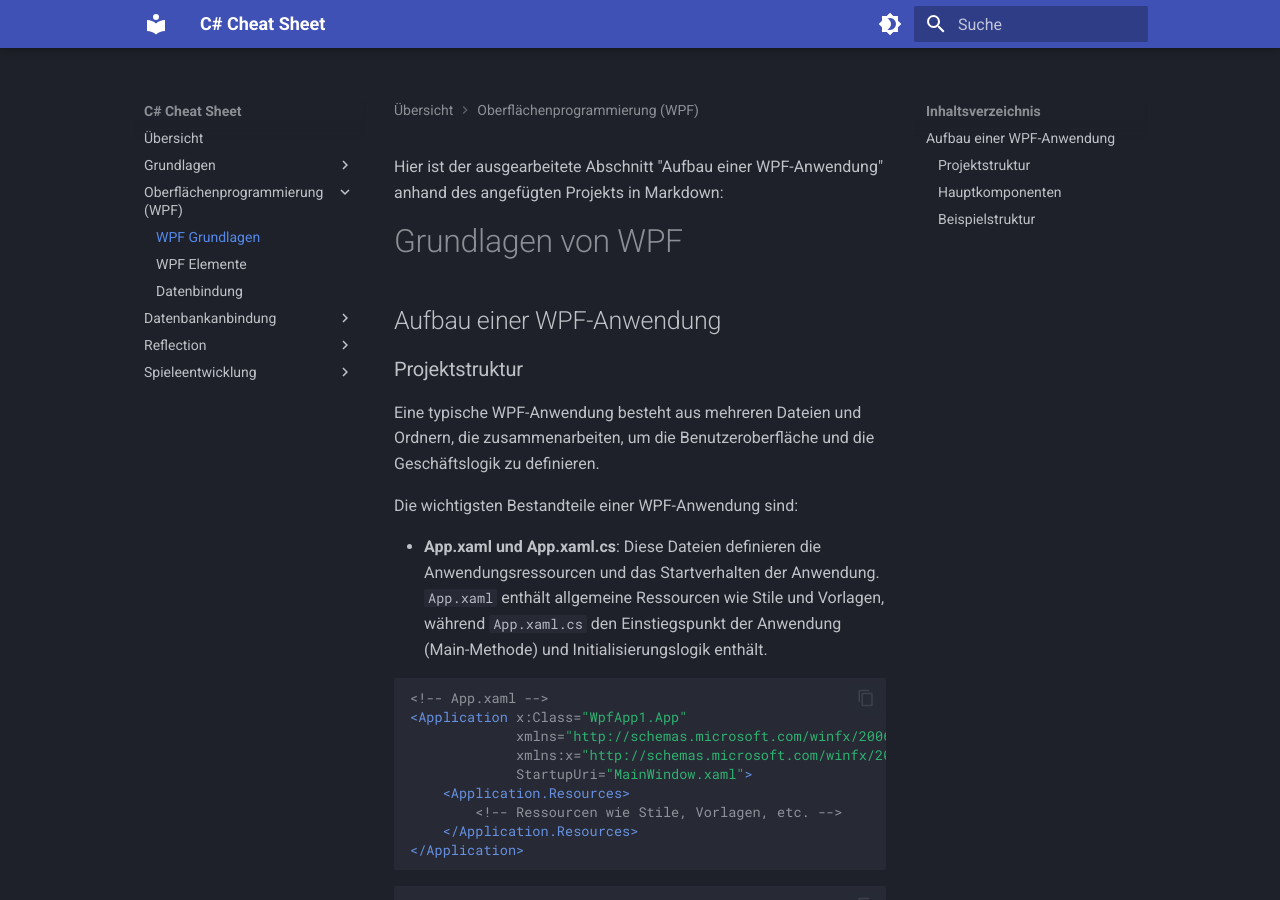
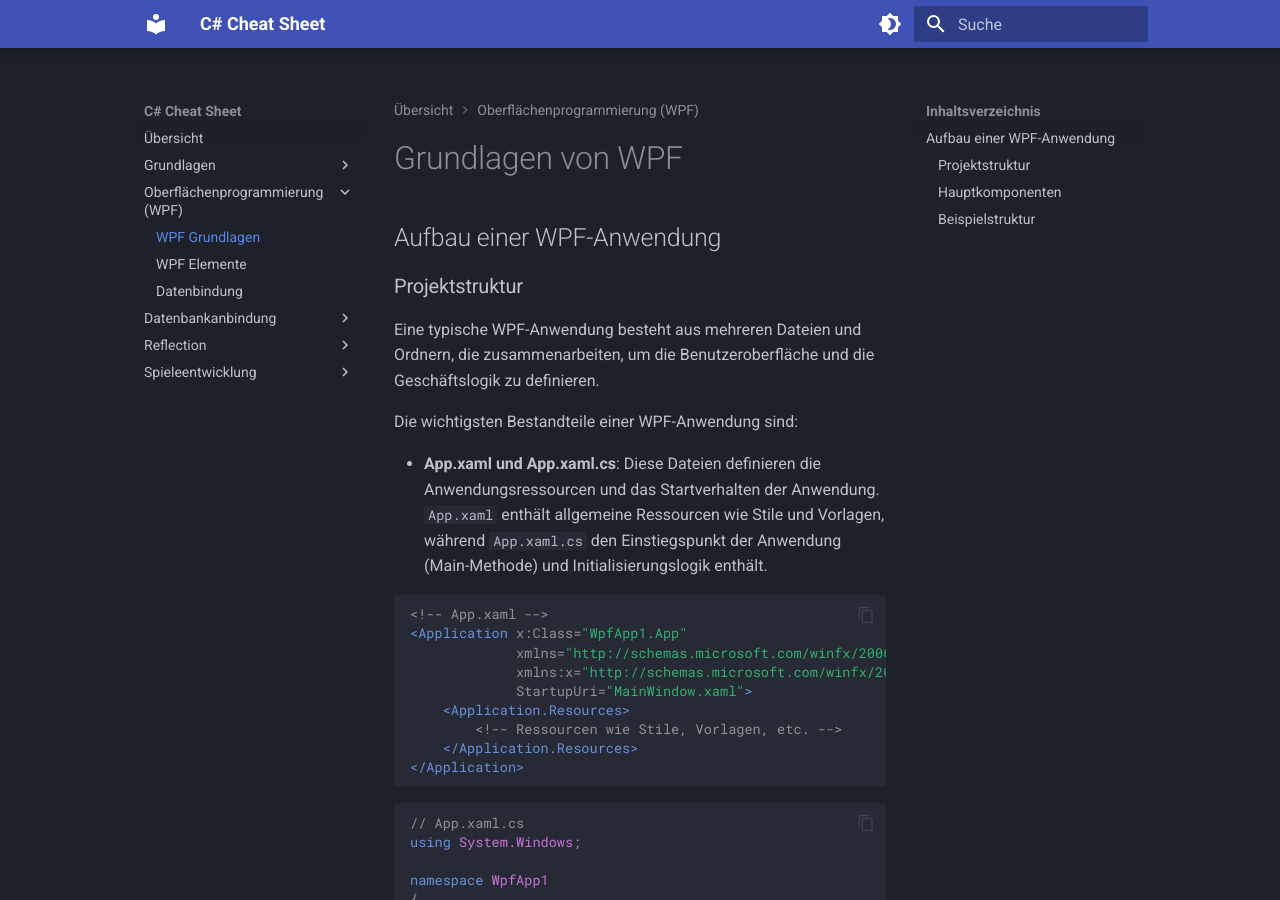
Before and after one commit to swop-bs/cheat-sheet, an MkDocs documentation site: the page built from docs/ui/wpf_grundlagen.md, in a window 1280 px wide and 900 px high. Built offline with MkDocs 1.6.1 and Material for MkDocs 9.7.7, drawn with Linux system fonts in a browser that asks for light colours.

Commit message:
Bugfix Grundlagen WPF

```diff
--- a/docs/ui/wpf_grundlagen.md
+++ b/docs/ui/wpf_grundlagen.md
@@ -1,5 +1,3 @@
-Hier ist der ausgearbeitete Abschnitt "Aufbau einer WPF-Anwendung" anhand des angefügten Projekts in Markdown:
-
 # Grundlagen von WPF
 
 ## Aufbau einer WPF-Anwendung
```
